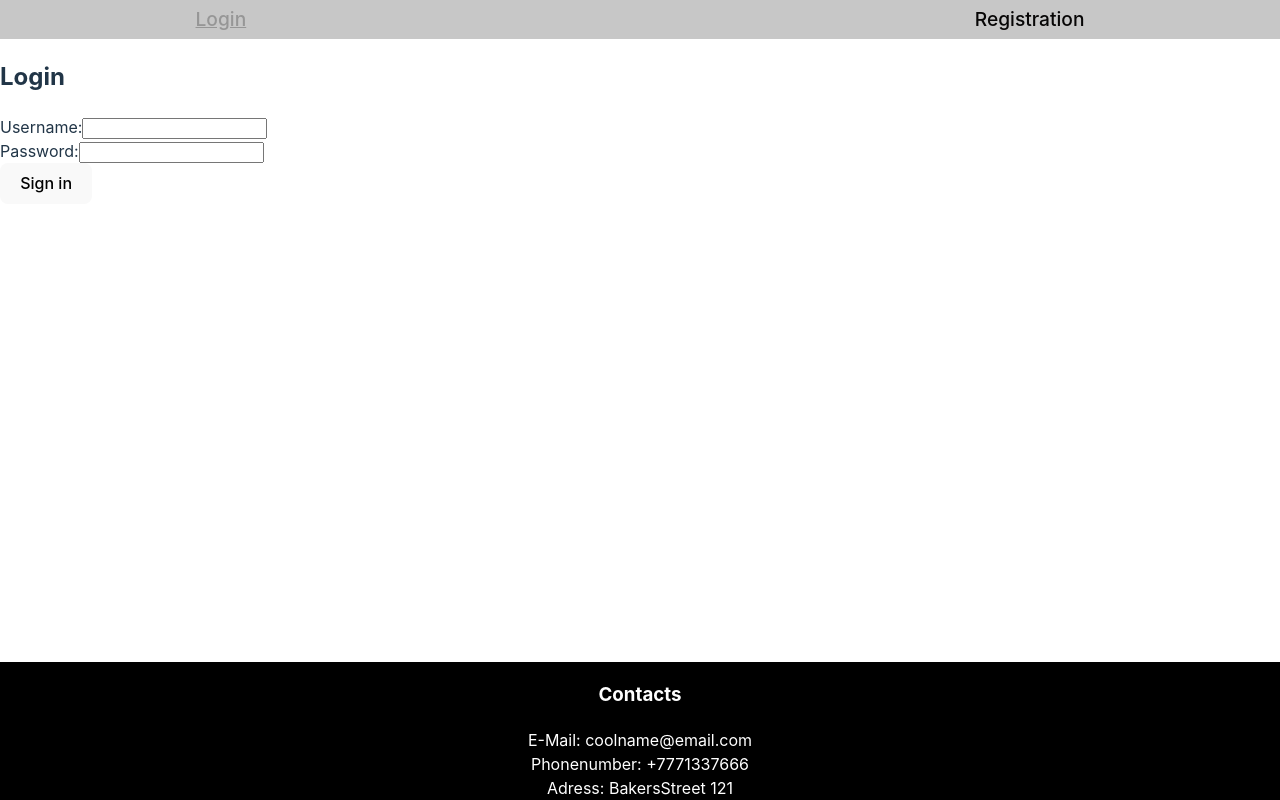
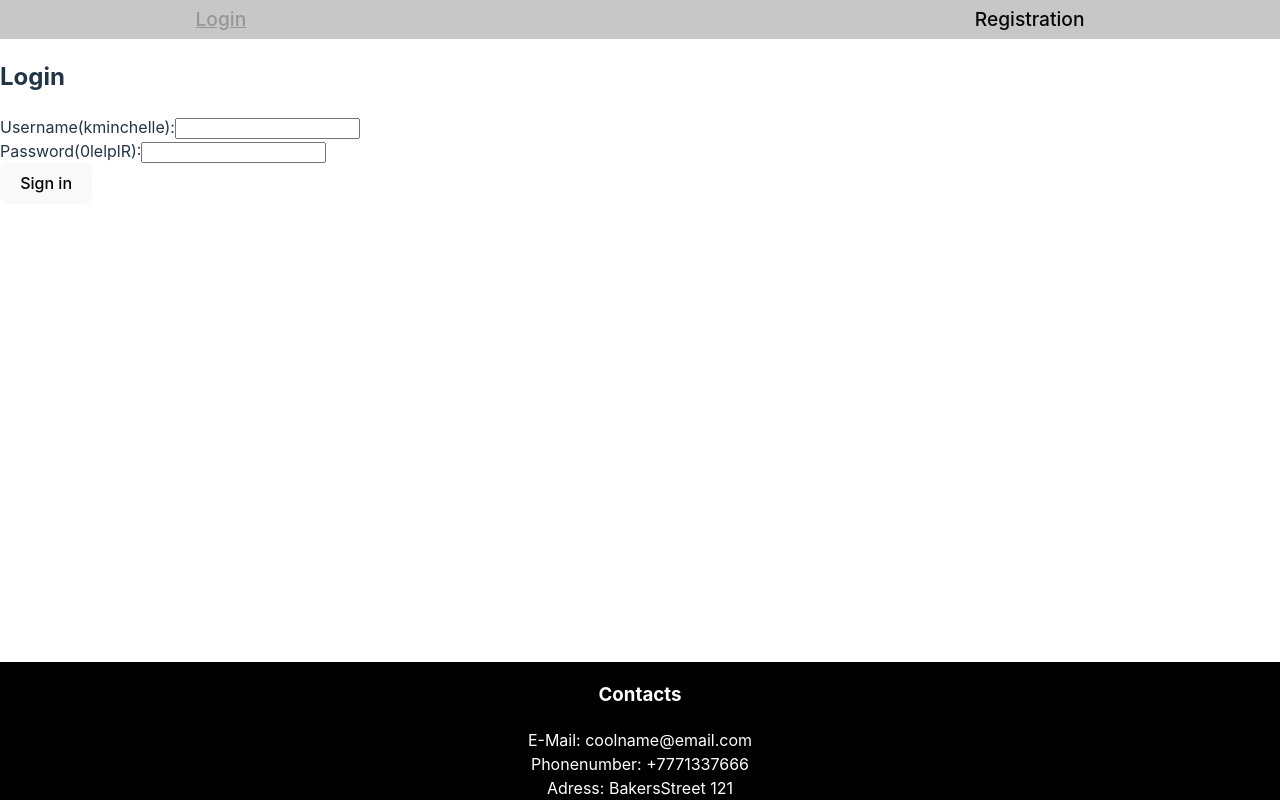
Before and after one commit to TheKirrrra/VODs, a React (Vite) app: page /login in a window 1280 px wide. Built offline with nearby package versions, Linux system fonts and the light colour scheme.

Commit message:
10th update with login and password

```diff
--- a/src/components/Login/LoginForm.tsx
+++ b/src/components/Login/LoginForm.tsx
@@ -45,7 +45,7 @@ const LoginPage: React.FC = () => {
       <h2>Login</h2>
       <form onSubmit={handleSubmit}>
         <div>
-          <label htmlFor="username">Username:</label>
+          <label htmlFor="username">Username(kminchelle):</label>
           <input
             id="username"
             type="text"
@@ -55,7 +55,7 @@ const LoginPage: React.FC = () => {
           />
         </div>
         <div>
-          <label htmlFor="password">Password:</label>
+          <label htmlFor="password">Password(0lelplR):</label>
           <input
             id="password"
             type="password"
```
Also changed, not shown: 5 other files (tests, documents, lock files or other folders).
